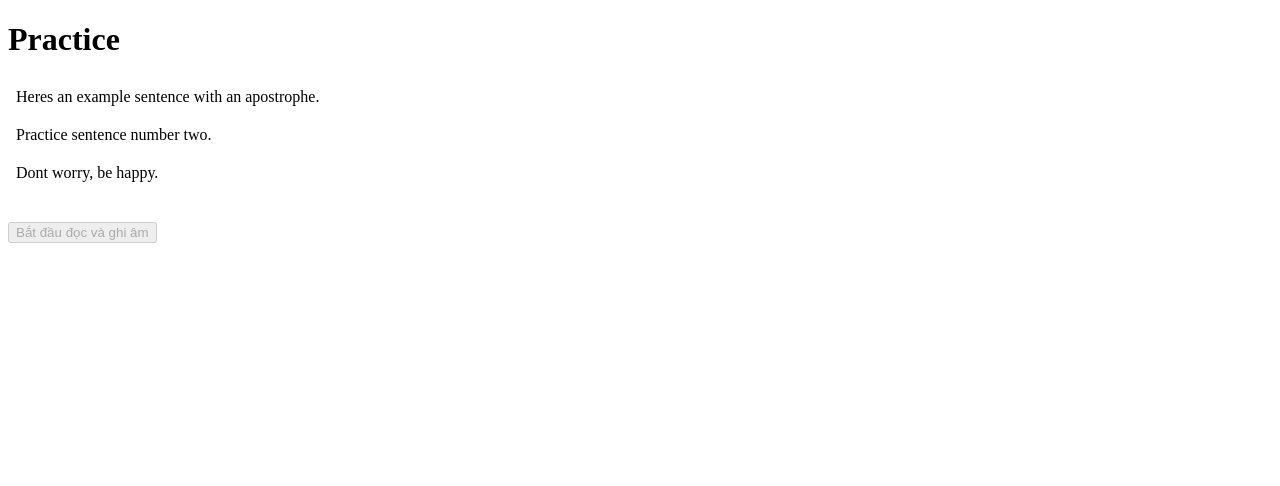
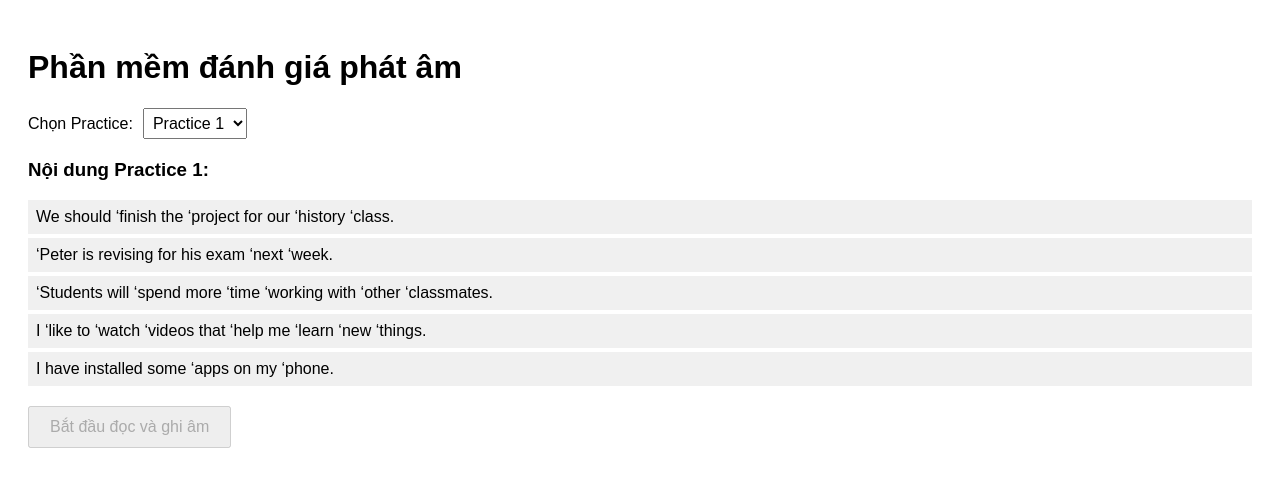
Before and after one commit to kavirlltran/Speechace-learning, a Next.js app: page / in a window 1280 px wide. Shown: the top 486 px of the page. Built offline with nearby package versions, Linux system fonts and the light colour scheme.

Commit message:
Update index.js

```diff
--- a/pages/index.js
+++ b/pages/index.js
@@ -1,62 +1,108 @@
-import { useState } from 'react';
+import React, { useState } from 'react';
 
-export default function PracticePage() {
-  // Danh sách các câu thực hành (ví dụ)
-  const practiceSentences = [
-    "Here's an example sentence with an apostrophe.",
-    "Practice sentence number two.",
-    "Don’t worry, be happy."
-  ];
+const practices = {
+  "Practice 1": [
+    "We should ‘finish the ‘project for our ‘history ‘class.",
+    "‘Peter is re’vising for his e’xam ‘next ‘week.",
+    "‘Students will ‘spend more ‘time ‘working with ‘other ‘classmates.",
+    "I ‘like to ‘watch ‘videos that ‘help me ‘learn ‘new ‘things.",
+    "I have in’stalled some ‘apps on my ‘phone."
+  ],
+  "Practice 2": [
+    "Our 'teacher 'often 'gives us 'videos to 'watch at 'home.",
+    "I 'never 'read 'books on my 'tablet at 'night.",
+    "It is a 'new 'way of 'learning and 'students 'really 'like it.",
+    "You can 'find a lot of 'useful 'tips on this 'website.",
+    "They should 'make an 'outline for their 'presentation."
+  ]
+};
 
-  // State để lưu câu đã chọn
+export default function Home() {
+  // State để chọn practice (mặc định là "Practice 1")
+  const [selectedPractice, setSelectedPractice] = useState("Practice 1");
+  // State để lưu câu đã chọn (giá trị gốc, vẫn giữ dấu)
   const [selectedSentence, setSelectedSentence] = useState(null);
 
-  // Hàm xử lý khi chọn một câu trong danh sách
-  const handleSelectSentence = (sentence) => {
+  // Hàm để loại bỏ dấu ' và ’ khi hiển thị
+  const formatSentence = (sentence) => sentence.replace(/['’]/g, '');
+
+  // Xử lý khi thay đổi practice
+  const handlePracticeChange = (event) => {
+    const practice = event.target.value;
+    setSelectedPractice(practice);
+    setSelectedSentence(null); // reset câu đã chọn khi thay đổi practice
+  };
+
+  // Xử lý khi người dùng click chọn một câu trong danh sách
+  const handleSentenceClick = (sentence) => {
     setSelectedSentence(sentence);
   };
 
-  // Hàm bắt đầu đọc và ghi âm (giả sử gửi câu để đánh giá phát âm)
+  // Hàm xử lý khi người dùng bắt đầu ghi âm
   const handleStartRecording = () => {
     if (!selectedSentence) return;
-    // Gửi dữ liệu để đánh giá phát âm với câu đã chọn (selectedSentence)
-    // ... (logic ghi âm/đánh giá phát âm)
+    // Ở đây bạn tích hợp logic ghi âm và gửi dữ liệu (sử dụng selectedSentence gốc chứa dấu)
+    console.log("Bắt đầu ghi âm với câu:", selectedSentence);
+    // Ví dụ: gọi API để đánh giá phát âm, chuyển dữ liệu audio kèm selectedSentence
   };
 
   return (
-    <div>
-      <h1>Practice</h1>
-      {/* 2. Hiển thị danh sách các câu, mỗi dòng là một câu riêng biệt */}
-      <ul style={{ listStyle: 'none', padding: 0 }}>
-        {practiceSentences.map((sentence, index) => {
-          // 1. Loại bỏ dấu ' và ’ khỏi nội dung hiển thị câu
-          const displaySentence = sentence.replace(/['’]/g, '');
-          return (
+    <div style={{ padding: '20px', fontFamily: 'sans-serif' }}>
+      <h1>Phần mềm đánh giá phát âm</h1>
+
+      {/* Chọn Practice */}
+      <div style={{ marginBottom: '20px' }}>
+        <label htmlFor="practice-select" style={{ marginRight: '10px' }}>Chọn Practice:</label>
+        <select
+          id="practice-select"
+          value={selectedPractice}
+          onChange={handlePracticeChange}
+          style={{ fontSize: '16px', padding: '5px' }}
+        >
+          {Object.keys(practices).map((key, index) => (
+            <option key={index} value={key}>
+              {key}
+            </option>
+          ))}
+        </select>
+      </div>
+
+      {/* Hiển thị danh sách các câu của practice đã chọn */}
+      <div style={{ marginBottom: '20px' }}>
+        <h3>Nội dung {selectedPractice}:</h3>
+        <ul style={{ listStyle: 'none', padding: 0 }}>
+          {practices[selectedPractice].map((sentence, index) => (
             <li
               key={index}
-              onClick={() => handleSelectSentence(sentence)}
+              onClick={() => handleSentenceClick(sentence)}
               style={{
                 cursor: 'pointer',
                 padding: '8px',
-                margin: '4px 0',
-                // làm nổi bật câu được chọn
-                backgroundColor: selectedSentence === sentence ? '#eef' : 'transparent'
+                marginBottom: '4px',
+                backgroundColor: selectedSentence === sentence ? '#d0eaff' : '#f0f0f0'
               }}
             >
-              {displaySentence}
+              {formatSentence(sentence)}
             </li>
-          );
-        })}
-      </ul>
+          ))}
+        </ul>
+      </div>
 
-      {/* Nút bắt đầu đọc và ghi âm, chỉ bật khi đã chọn một câu */}
+      {/* Nút bắt đầu đọc và ghi âm, chỉ được kích hoạt khi đã chọn câu */}
       <button
         onClick={handleStartRecording}
         disabled={!selectedSentence}
-        style={{ marginTop: '16px' }}
+        style={{ padding: '10px 20px', fontSize: '16px' }}
       >
         Bắt đầu đọc và ghi âm
       </button>
+
+      {/* Hiển thị câu đã chọn (đã được format) */}
+      {selectedSentence && (
+        <div style={{ marginTop: '20px', fontStyle: 'italic' }}>
+          <strong>Câu đã chọn:</strong> {formatSentence(selectedSentence)}
+        </div>
+      )}
     </div>
   );
 }
```
